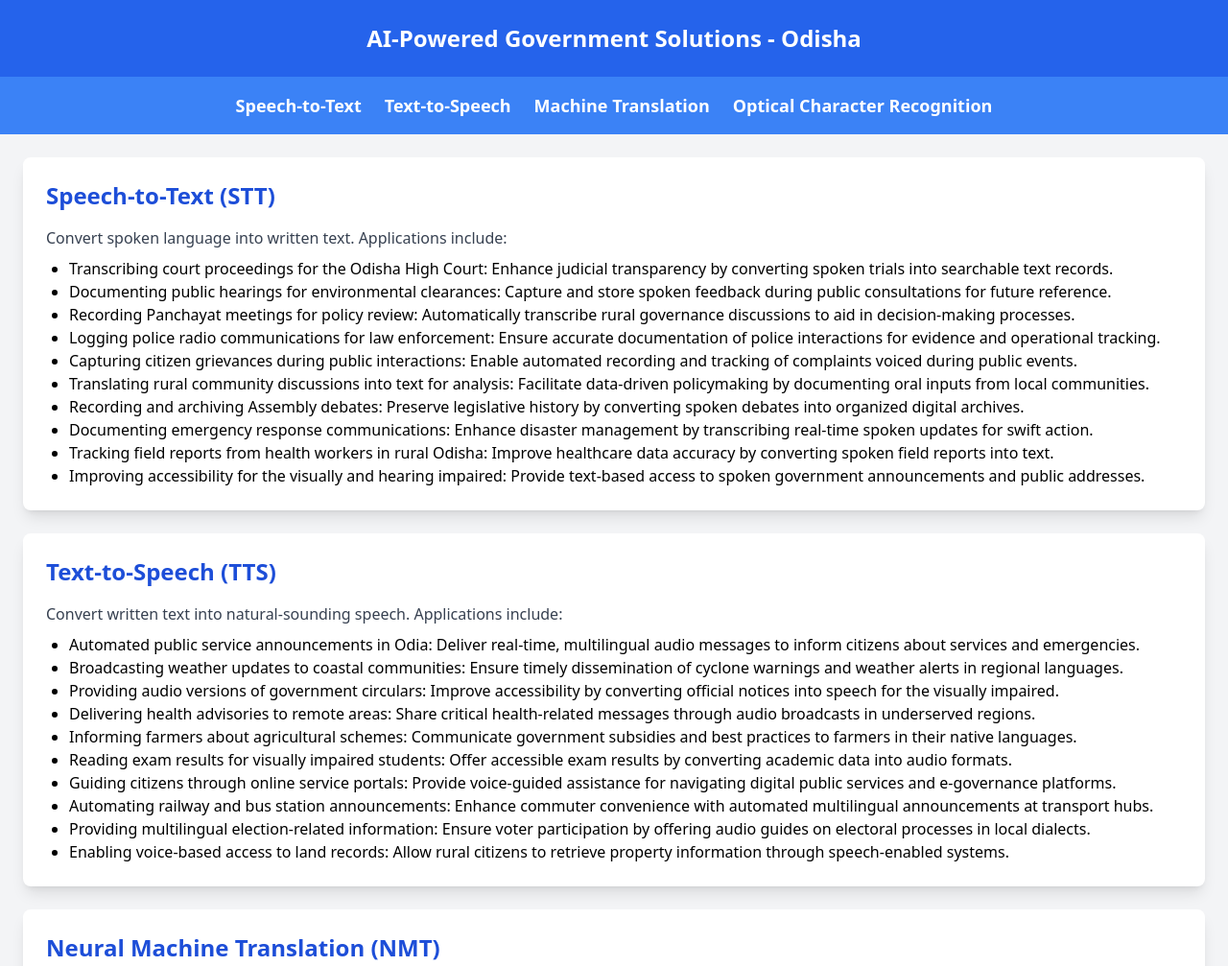
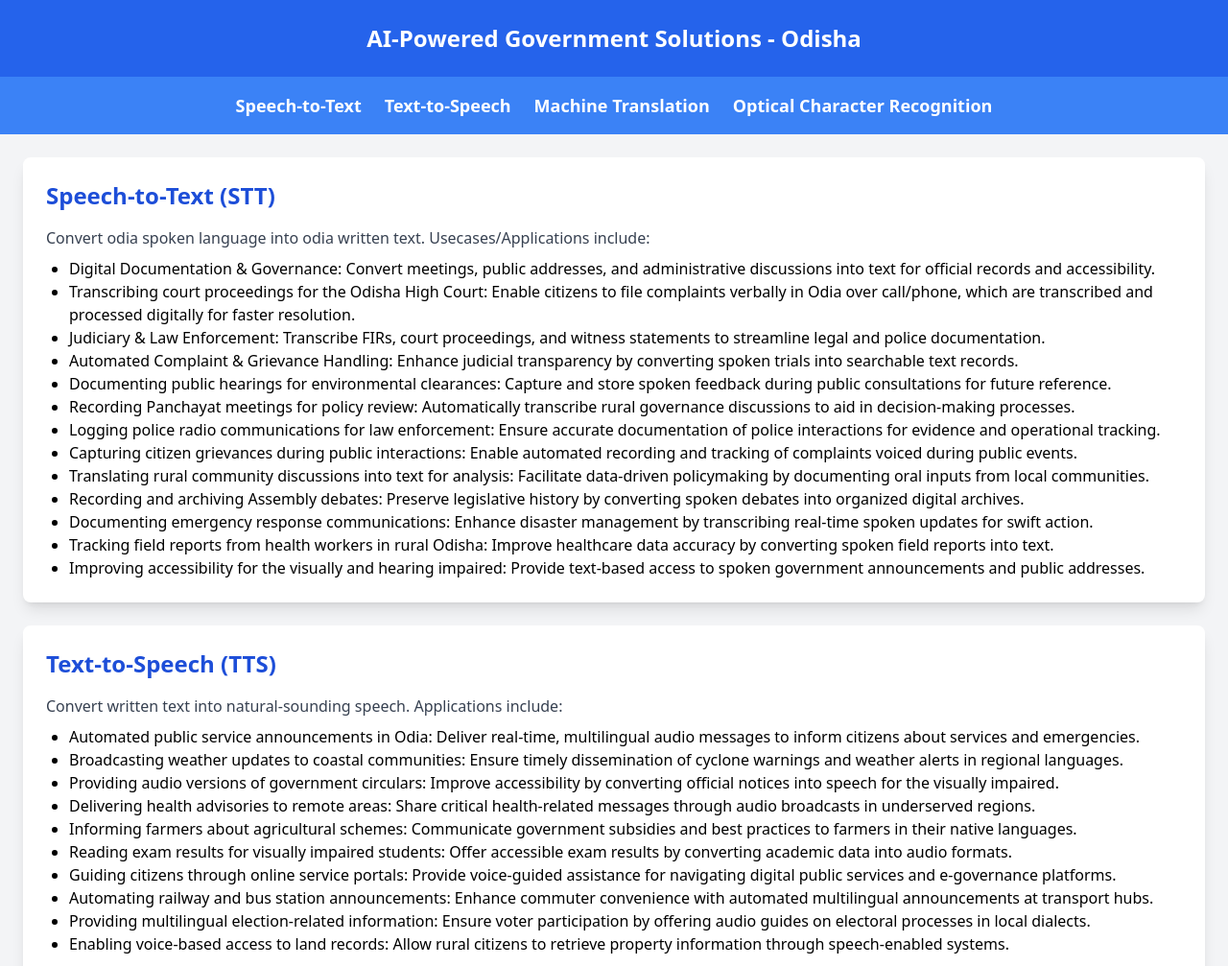
Before and after one commit to Ranjit246/ai-uc, a plain HTML site: page index.html in a window 1280 px wide. Shown: the top 1007 px of the page at 96% size. Drawn offline with nearby package versions, Linux system fonts and the light colour scheme.

Commit message:
Update index.html

```diff
--- a/index.html
+++ b/index.html
@@ -19,9 +19,12 @@
 
     <section id="stt" class="p-6 bg-white m-6 rounded-lg shadow-lg">
         <h2 class="text-2xl font-bold mb-4 text-blue-700">Speech-to-Text (STT)</h2>
-        <p class="text-gray-700">Convert spoken language into written text. Applications include:
+        <p class="text-gray-700">Convert odia spoken language into odia written text. Usecases/Applications include:
             <ul class="list-disc ml-6 mt-2">
-                <li>Transcribing court proceedings for the Odisha High Court: Enhance judicial transparency by converting spoken trials into searchable text records.</li>
+                <li>Digital Documentation & Governance: Convert meetings, public addresses, and administrative discussions into text for official records and accessibility.</li>
+                <li>Transcribing court proceedings for the Odisha High Court: Enable citizens to file complaints verbally in Odia over call/phone, which are transcribed and processed digitally for faster resolution.</li>
+                <li>Judiciary & Law Enforcement: Transcribe FIRs, court proceedings, and witness statements to streamline legal and police documentation.</li>
+                <li>Automated Complaint & Grievance Handling: Enhance judicial transparency by converting spoken trials into searchable text records.</li>
                 <li>Documenting public hearings for environmental clearances: Capture and store spoken feedback during public consultations for future reference.</li>
                 <li>Recording Panchayat meetings for policy review: Automatically transcribe rural governance discussions to aid in decision-making processes.</li>
                 <li>Logging police radio communications for law enforcement: Ensure accurate documentation of police interactions for evidence and operational tracking.</li>
```
